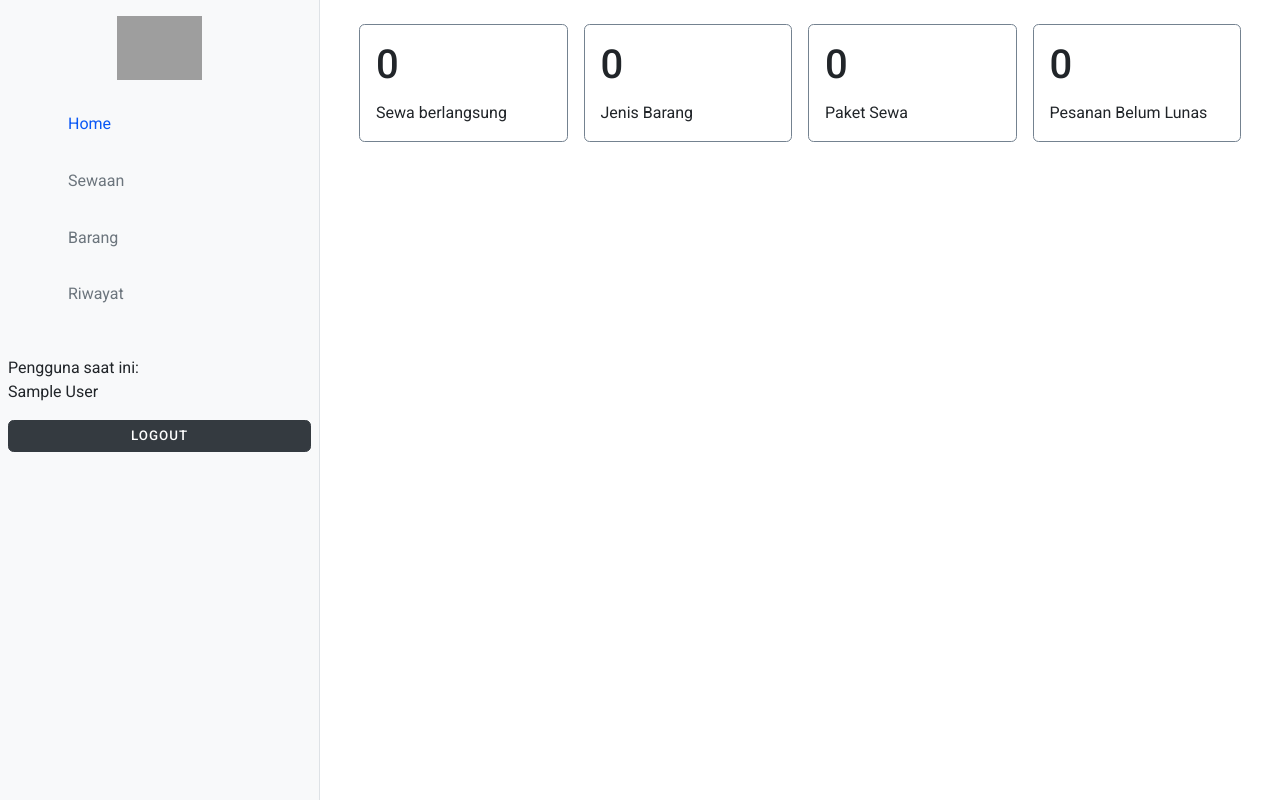
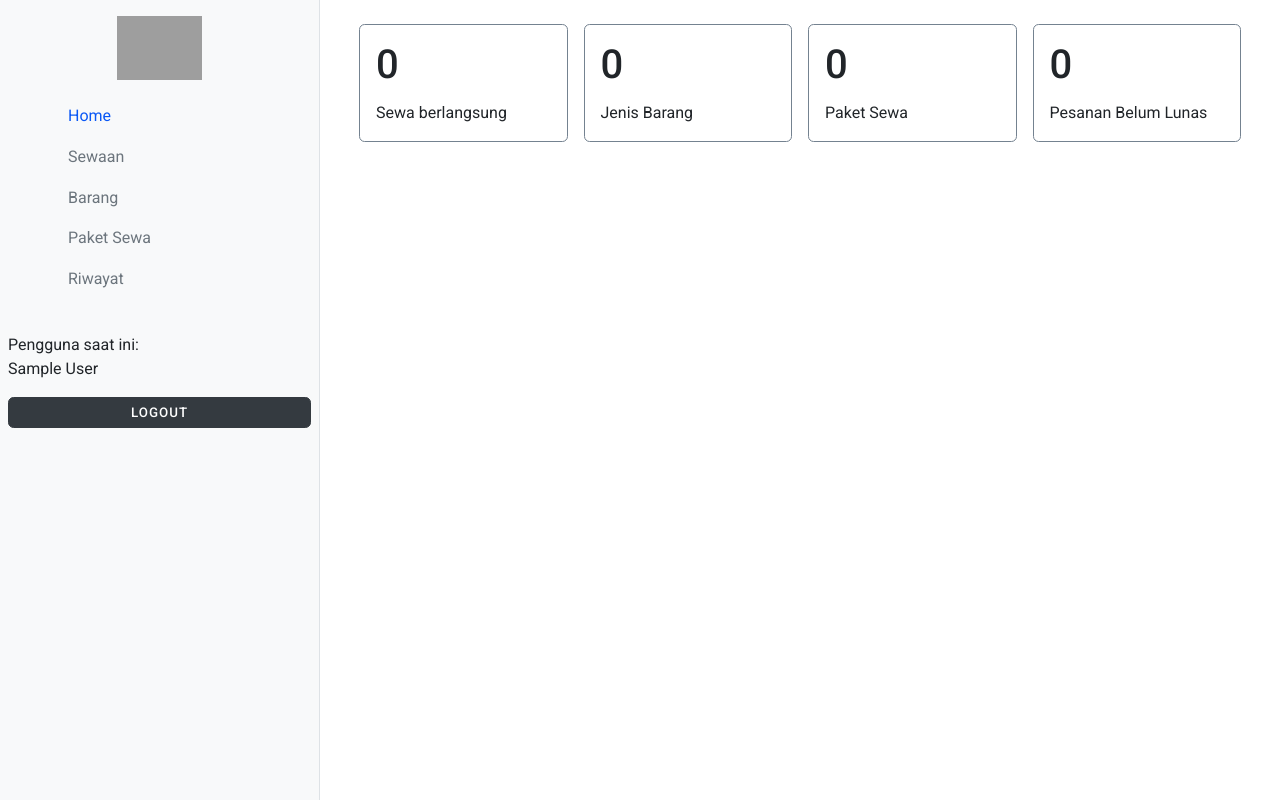
Before and after one commit to siswonugroho/sewaterop-web, a PHP site: page /sewaterop/ in a window 1280 px wide. Run offline with PHP 8.4, Linux system fonts and the light colour scheme; the visitor is signed in with stand-in values (Sample User, id 1); grey boxes are pictures that could not be loaded.

Commit message:
Penyempurnaan navbar

```diff
--- a/app/views/home/index.php
+++ b/app/views/home/index.php
@@ -1,4 +1,4 @@
-    <section class="col-md m-3">
+    <section class="col-md m-0 m-md-3">
         <div class="container">
             <div class="row">
                 <div class="card m-2 p-0 col-5 col-lg">
--- a/app/views/templates/navs.php
+++ b/app/views/templates/navs.php
@@ -5,25 +5,31 @@
             </a>
         </div>
         <div class="nav mb-3 mx-2 flex-column">
-            <a class="nav-link text-secondary py-3" id="dashboard-link" href="#pills-home">
+            <a class="nav-link text-secondary py-2" id="dashboard-link" href="<?= BASEURL ?>/home">
                 <svg class="bi mr-3" width="24" height="24" fill="currentColor">
                     <use xlink:href="<?= BASEURL; ?>/img/bootstrap-icons-1.2.1/bootstrap-icons.svg#house" />
                 </svg>
                 Home
             </a>
-            <a class="nav-link text-secondary py-3" id="sewaan-link" href="#pills-profile">
+            <a class="nav-link text-secondary py-2" id="sewaan-link" href="#pills-profile">
                 <svg class="bi mr-3" width="24" height="24" fill="currentColor">
                     <use xlink:href="<?= BASEURL; ?>/img/bootstrap-icons-1.2.1/bootstrap-icons.svg#card-list" />
                 </svg>
                 Sewaan
             </a>
-            <a class="nav-link text-secondary py-3" id="barang-link" href="#pills-contact">
+            <a class="nav-link text-secondary py-2" id="barang-link" href="<?= BASEURL ?>/databarang">
                 <svg class="bi mr-3" width="24" height="24" fill="currentColor">
                     <use xlink:href="<?= BASEURL; ?>/img/bootstrap-icons-1.2.1/bootstrap-icons.svg#archive" />
                 </svg>
                 Barang
             </a>
-            <a class="nav-link text-secondary py-3" id="barang-link" href="#pills-contact">
+            <a class="nav-link text-secondary py-2" id="barang-link" href="<?= BASEURL ?>/databarang">
+                <svg class="bi mr-3" width="24" height="24" fill="currentColor">
+                    <use xlink:href="<?= BASEURL; ?>/img/bootstrap-icons-1.2.1/bootstrap-icons.svg#gift" />
+                </svg>
+                Paket Sewa
+            </a>
+            <a class="nav-link text-secondary py-2" id="barang-link" href="#pills-contact">
                 <svg class="bi mr-3" width="24" height="24" fill="currentColor">
                     <use xlink:href="<?= BASEURL; ?>/img/bootstrap-icons-1.2.1/bootstrap-icons.svg#clock-history" />
                 </svg>
@@ -35,8 +41,8 @@
         </div>
     </aside>
     <nav class="navbar bg-light p-0 border-top fixed-bottom d-block d-md-none navbar-expand" data-title="<?= $data['nav-link'] ?>">
-        <div class="nav nav-justified">
-                <a class="nav-link text-secondary d-flex flex-column p-1 align-items-center">
+        <div class="nav justify-content-around">
+            <a class="nav-link text-secondary d-flex flex-column p-1 align-items-center" href="<?= BASEURL ?>/home">
                 <svg class="bi mx-auto" width="18" height="18" fill="currentColor">
                     <use xlink:href="<?= BASEURL; ?>/img/bootstrap-icons-1.2.1/bootstrap-icons.svg#house" />
                 </svg>
@@ -48,12 +54,28 @@
                 </svg>
                 <small class="text-center">Sewaan</small>
             </a>
-                <a class="nav-link text-secondary d-flex flex-column p-1 align-items-center">
+            <div class="dropup">
+                <a class="nav-link text-secondary d-flex flex-column p-1 align-items-center" data-toggle="dropdown" data-display="static" aria-haspopup="true" aria-expanded="false">
                     <svg class="bi mx-auto" width="18" height="18" fill="currentColor">
                         <use xlink:href="<?= BASEURL; ?>/img/bootstrap-icons-1.2.1/bootstrap-icons.svg#archive" />
                     </svg>
                     <small class="text-center">Barang</small>
                 </a>
+                <div class="dropdown-menu shadow dropdown-menu-center">
+                    <a class="dropdown-item" href="<?= BASEURL ?>/databarang">
+                        <svg class="bi mr-2" width="18" height="18" fill="currentColor">
+                            <use xlink:href="<?= BASEURL; ?>/img/bootstrap-icons-1.2.1/bootstrap-icons.svg#archive" />
+                        </svg>
+                        Daftar Barang
+                    </a>
+                    <a class="dropdown-item" href="#">
+                        <svg class="bi mr-2" width="18" height="18" fill="currentColor">
+                            <use xlink:href="<?= BASEURL; ?>/img/bootstrap-icons-1.2.1/bootstrap-icons.svg#gift" />
+                        </svg>
+                        Daftar Paket Sewa
+                    </a>
+                </div>
+            </div>
             <a class="nav-link text-secondary d-flex flex-column p-1 align-items-center">
                 <svg class="bi mx-auto" width="18" height="18" fill="currentColor">
                     <use xlink:href="<?= BASEURL; ?>/img/bootstrap-icons-1.2.1/bootstrap-icons.svg#clock-history" />
--- /dev/null
+++ b/public/css/additional.css
@@ -0,0 +1,14 @@
+a.nav-link.active {
+    background-color: transparent !important;
+    color           : hsl(220, 93%, 30%) !important;
+    border-bottom   : 2px solid hsl(220, 93%, 50%);
+    border-radius   : 0;
+}
+
+.dropdown-menu-center {
+    right            : auto;
+    left             : 50%;
+    -webkit-transform: translate(-50%, 0);
+    -o-transform     : translate(-50%, 0);
+    transform        : translate(-50%, 0);
+}
```
Lines whose indentation alone changed are shown as unchanged.
